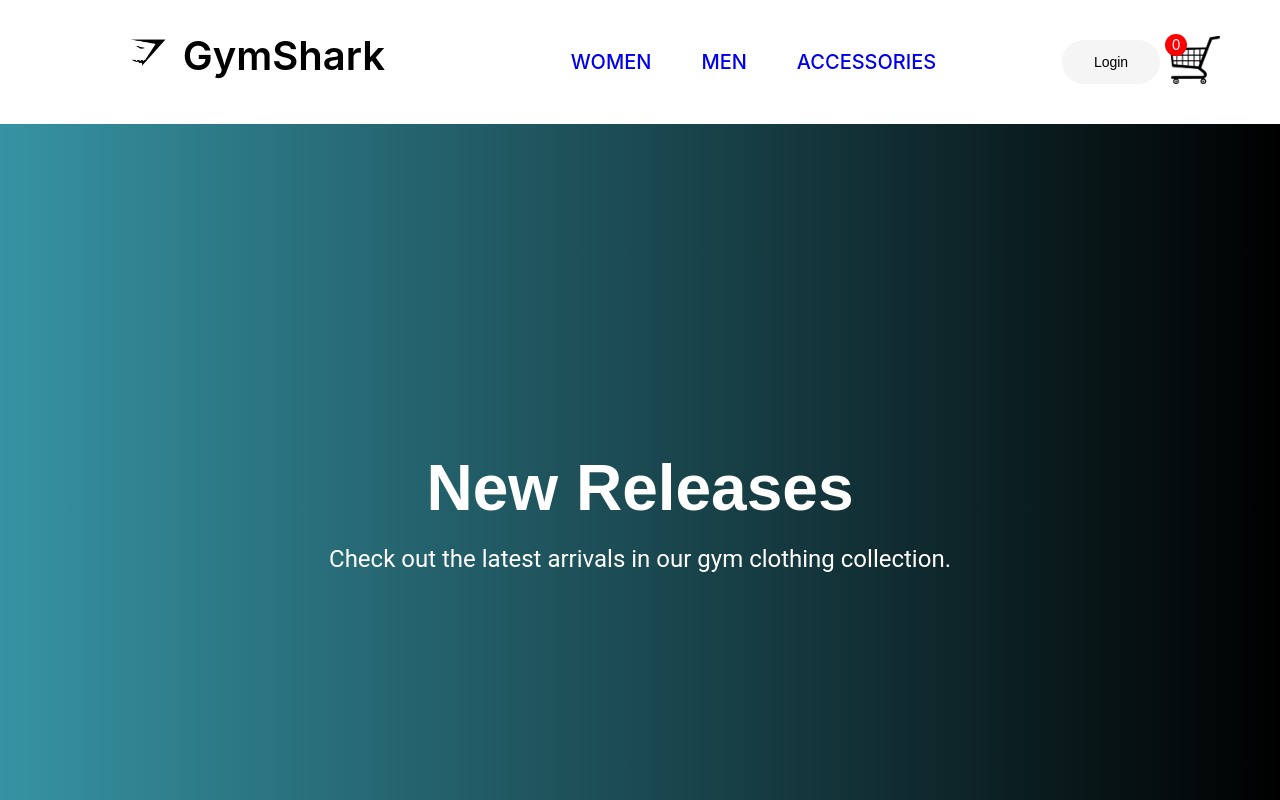
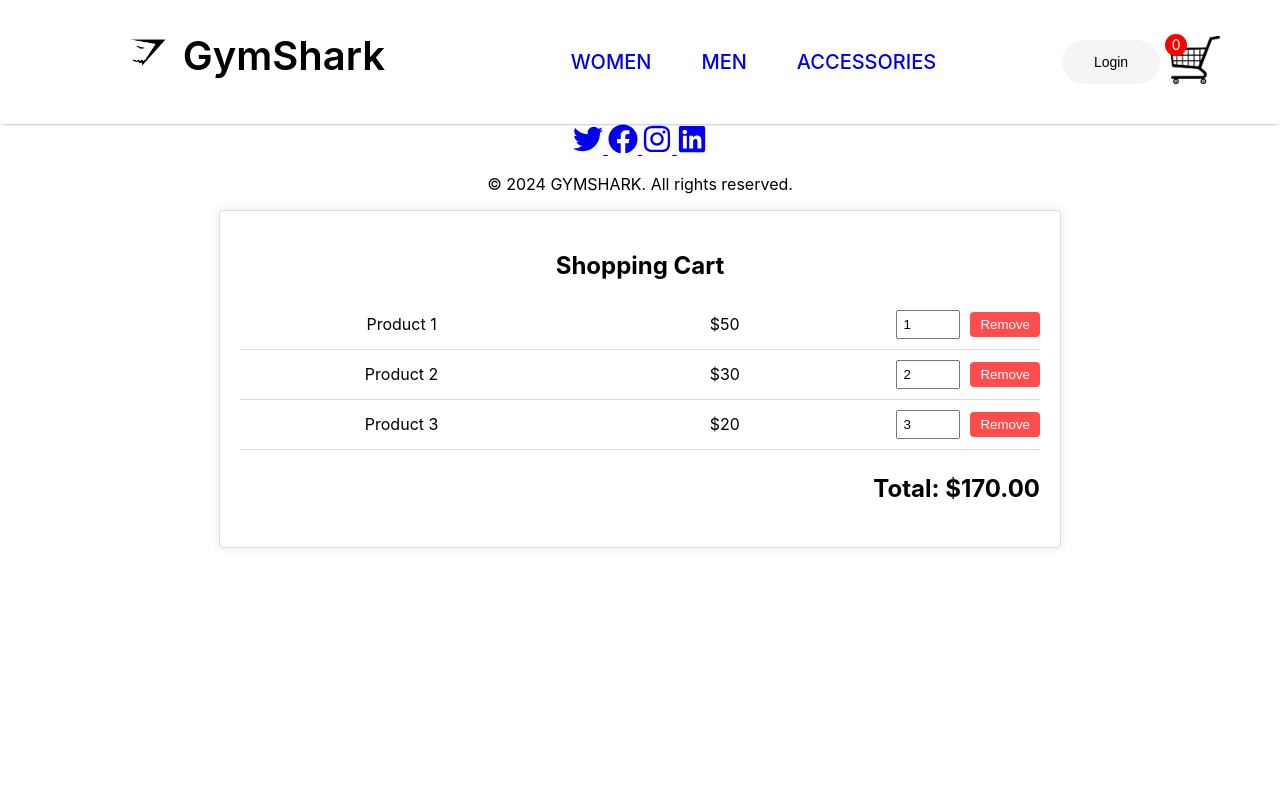
Before and after one commit to dewnaka7264/E-commerce-website, a React (Create React App) app: page /cart in a window 1280 px wide. Shown: the top 800 px of the page. Built offline with nearby package versions, Linux system fonts and the light colour scheme.

Commit message:
Added footer component

```diff
--- a/package.json
+++ b/package.json
@@ -9,6 +9,7 @@
     "firebase": "^10.12.2",
     "react": "^18.2.0",
     "react-dom": "^18.2.0",
+    "react-icons": "^5.2.1",
     "react-router-dom": "^6.22.3",
     "react-scripts": "5.0.1",
     "web-vitals": "^2.1.4"
--- a/src/App.js
+++ b/src/App.js
@@ -3,16 +3,18 @@ import './App.css';
 import Navbar from './Components/Navbar'; // Corrected import path
 import {BrowserRouter,Routes,Route} from 'react-router-dom';
 import Cart from "./Components/Cart";
+import Home from "./Components/Home";
+import Footer from "./Components/Footer/Footer";
 
-import Home from "./Components/Home";
 function App() {
   return (
     <div className="App">
         <BrowserRouter>
             <Navbar />
-           <Home/>
+            <Footer/>
             <Routes>
                 <Route path='/' element={<shop/>}></Route>
+                <Route path='/Home' element={<Home/>}></Route>
                 <Route path='/mens' element={<shopCategory category='men'/>}></Route>
                 <Route path='/womens' element={<shopCategory category='women'/>}></Route>
                 <Route path='/accesories' element={<shopCategory category='accesories'/>}></Route>
--- /dev/null
+++ b/src/Components/Cart.css
@@ -0,0 +1,58 @@
+.Cart {
+    max-width: 800px;
+    margin: 0 auto;
+    padding: 20px;
+    border: 1px solid #ddd;
+    border-radius: 4px;
+    box-shadow: 0 0 10px rgba(0, 0, 0, 0.1);
+}
+
+.Cart h2 {
+    text-align: center;
+    margin-bottom: 20px;
+}
+
+.Cart ul {
+    list-style: none;
+    padding: 0;
+}
+
+.Cart li {
+    display: flex;
+    justify-content: space-between;
+    align-items: center;
+    padding: 10px 0;
+    border-bottom: 1px solid #ddd;
+}
+
+.Cart li span {
+    flex: 1;
+}
+
+.Cart li input {
+    width: 50px;
+    margin: 0 10px;
+    padding: 5px;
+}
+
+.Cart li button {
+    padding: 5px 10px;
+    background-color: #ff4d4d;
+    color: white;
+    border: none;
+    border-radius: 4px;
+    cursor: pointer;
+}
+
+.Cart li button:hover {
+    background-color: #ff1a1a;
+}
+
+.Cart .total {
+    text-align: right;
+    margin-top: 20px;
+}
+
+.Cart .total h3 {
+    font-size: 1.5em;
+}
--- a/src/Components/Cart.js
+++ b/src/Components/Cart.js
@@ -1,5 +1,5 @@
 import React, {useState} from 'react';
-
+import './Cart.css';
 const Cart = () => {
     const [cartItems, setCartItems] = useState([
         { id: 1, name: 'Product 1', price: 50, quantity: 1 },
--- /dev/null
+++ b/src/Components/Footer/Footer.js
@@ -0,0 +1,32 @@
+import React from 'react';
+import { FaTwitter, FaFacebook, FaInstagram, FaLinkedin } from 'react-icons/fa';
+import './Footer.css'
+
+const Footer = () => {
+    return (
+        <div>
+        <div className='social-icons'>
+            <a href="https://twitter.com" target="_blank" rel="noopener noreferrer" className="icon"> <FaTwitter
+                size={30}/></a>
+
+            <a href="https://facebook.com" target="_blank" rel="noopener noreferrer" className="icon"> <FaFacebook
+                size={30}/></a>
+
+
+            <a href="https://instagram.com" target="_blank" rel="noopener noreferrer" className="icon"> <FaInstagram
+                size={30}/></a>
+
+            <a href="https://linkedin.com" target="_blank" rel="noopener noreferrer" className="icon"> <FaLinkedin
+                size={30}/></a>
+
+
+        </div>
+    <div className="footer-content" >
+        <p> &copy; 2024 GYMSHARK. All rights reserved.</p>
+    </div>
+        </div>
+
+    );
+};
+
+export default Footer;
--- a/src/Components/Home.js
+++ b/src/Components/Home.js
@@ -3,7 +3,7 @@ import NewReleases from './NewReleases';
 
 const Home = () => {
     return (
-        <div>
+        <div className="Home">
             <NewReleases />
         </div>
     );
--- a/src/Components/Navbar.js
+++ b/src/Components/Navbar.js
@@ -35,7 +35,7 @@ const Navbar = () => {
     return (
         <div className='navbar'>
             <div className="nav-logo">
-                <Link style={{textDecoration:'none'}} to='/Home'><img src={gymshark} alt="gymshark" /></Link>
+                <Link className={getClassName('Home')} onClick={()=> handleNavClick('Home')} style={{textDecoration:'none'}} to='/Home'><img src={gymshark} alt="gymshark" /></Link>
                 <p>GymShark</p>
             </div>
             <ul className="nav-menu">
--- a/src/Components/NewReleases.css
+++ b/src/Components/NewReleases.css
@@ -21,3 +21,21 @@
     font-size: 1.5rem;
     margin-top: 20px;
 }
+
+.buttonReleases{
+    padding: 12.5px 32px;
+    width: auto;
+    height: auto;
+    display: inline-flex;
+    align-items: center;
+    justify-content: center;
+    background-color: #f5f5f5;
+    border-radius: 56px;
+    font-size: 14px;
+    font-weight: 500;
+    gap: 8px;
+    line-height: 19px;
+    text-align: center;
+    border: none;
+    cursor: pointer;
+}
--- a/src/Components/NewReleases.js
+++ b/src/Components/NewReleases.js
@@ -1,12 +1,18 @@
 // src/NewReleases.js
 import React from 'react';
 import './NewReleases.css';
+
+
+const Button = ({ children, onClick }) => {
+    return <button onClick={onClick}>{children}</button>;
+};
 
 const NewReleases = () => {
     return (
         <div className="new-releases">
             <h1>New Releases</h1>
             <p>Check out the latest arrivals in our gym clothing collection.</p>
+            <div className='buttonReleases'><button>products</button></div>
         </div>
     );
 };
--- a/src/Components/product.js
+++ b/src/Components/product.js
@@ -3,7 +3,7 @@ import React from 'react';
 const Product = () => {
     return (
         <div>
-
+        <p>amazing</p>
         </div>
     );
 };
```
Also changed, not shown: src/Components/Footer/Footer.css (added), 2 other files (tests, documents, lock files or other folders).
